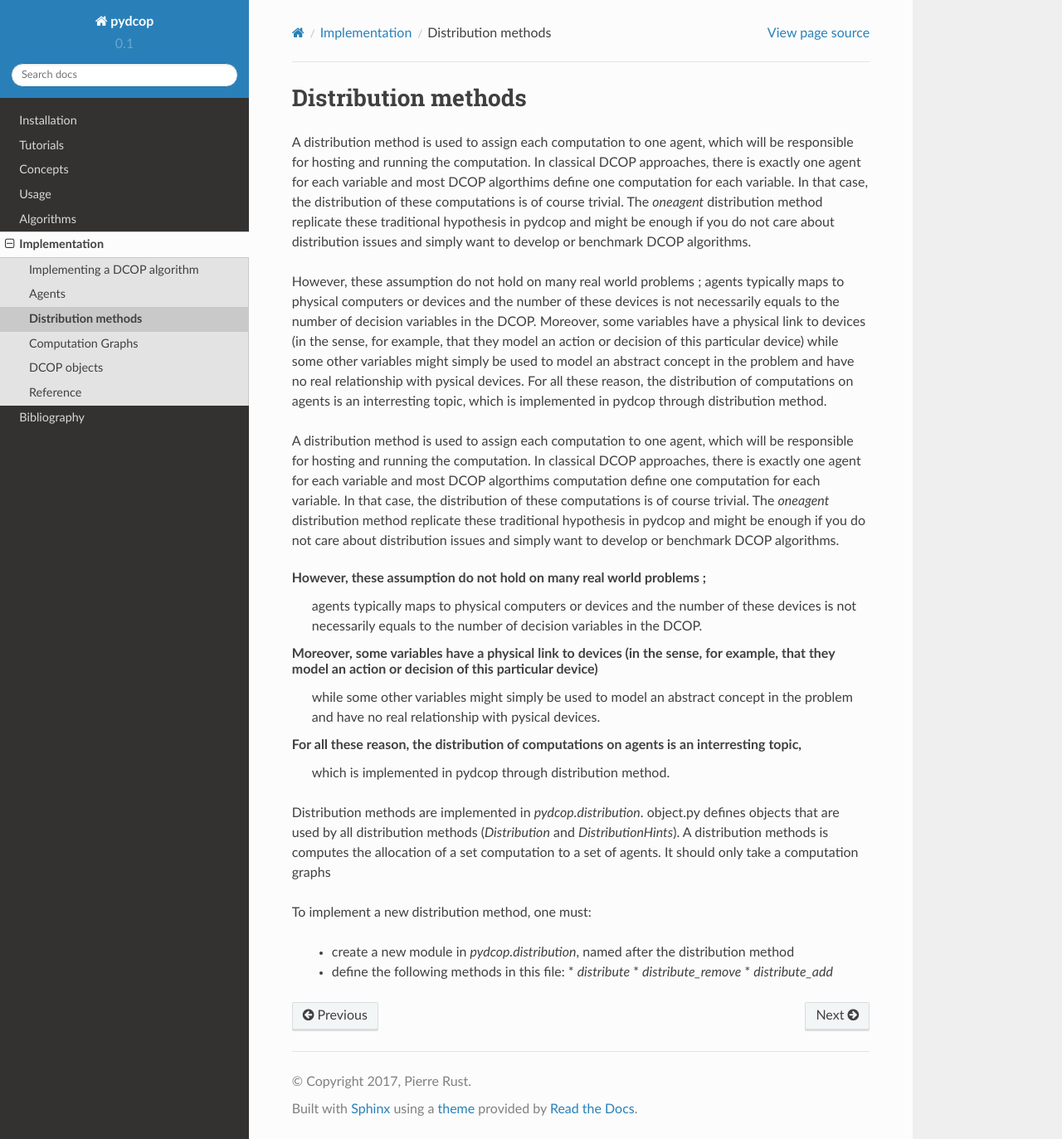
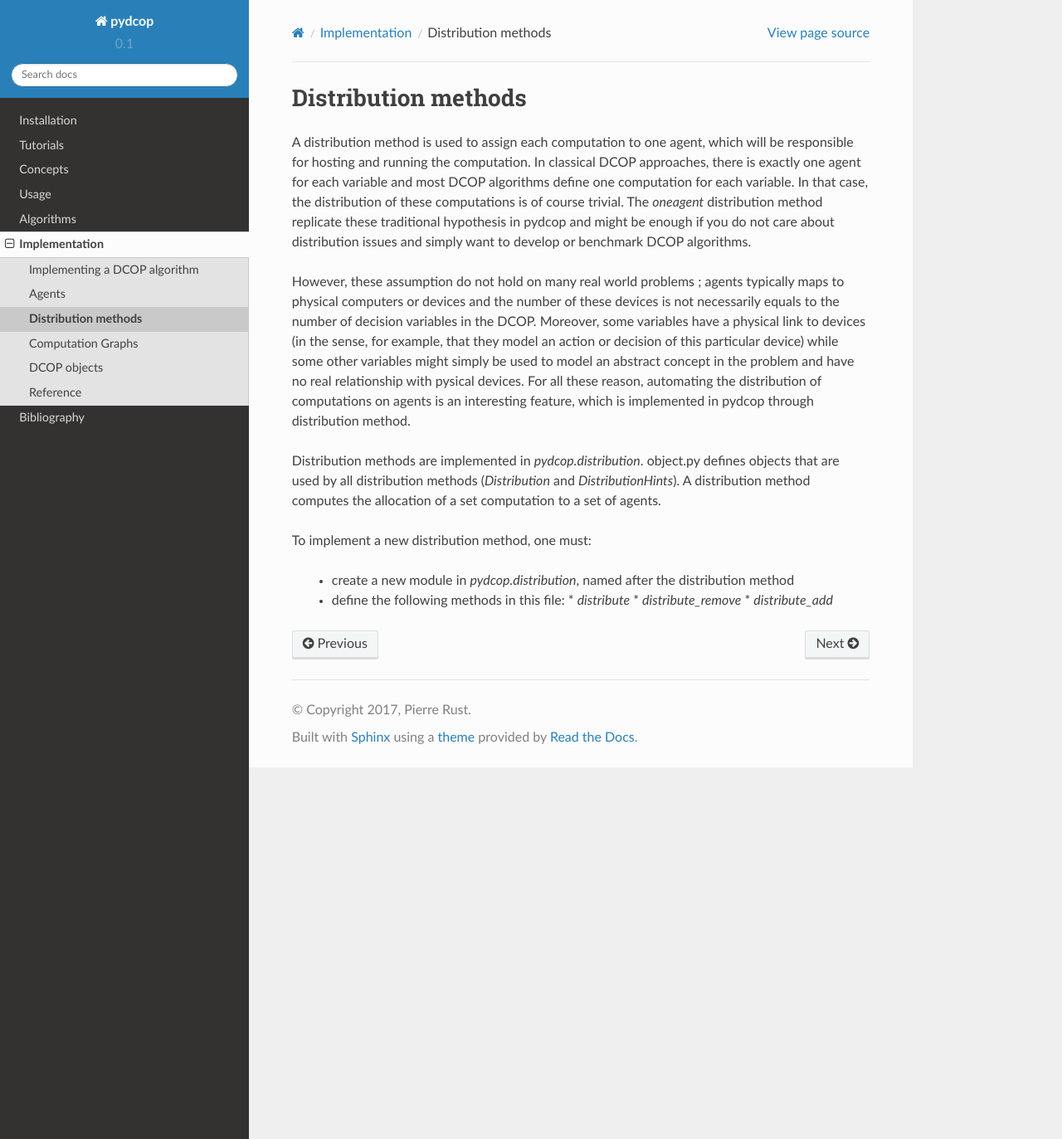
Before and after one commit to Orange-OpenSource/pyDcop, a Sphinx documentation site: the page built from docs/implementation/distributions.rst, in a window 1280 px wide and 1373 px high. Shown: the whole window at 83% size. Built offline with Sphinx 7.4.7 and the Read the Docs theme 2.0.0, drawn with Linux system fonts in a browser that asks for light colours.

```diff
--- a/docs/concepts/distribution.rst
+++ b/docs/concepts/distribution.rst
@@ -1,7 +1,7 @@
 
 .. _concepts_distribution:
 
-DCOP Computations distribution
+DCOP computation distribution
 ==============================
 
 
--- a/docs/concepts/graph_model.rst
+++ b/docs/concepts/graph_model.rst
@@ -48,13 +48,13 @@ As a classical constraint graph can only represents binary variable,
 pyDCOP uses an hyper-graph, where hyper-edges can represent n-ary constraints.
 
 The kind of graph is used by algorithms like
-:ref:`MGM <implementation_reference_algorithms_mgm>`
+:ref:`MGM <implementation_reference_algorithms_mgm>`,
 :ref:`DSA <implementation_reference_algorithms_dsa>`, etc.
 
 Factor graph
 ------------
 
-A factor graph is a bipartite graph where...
+A factor graph is a undirected bipartite graph in which vertices represent variables and constraints (called factors), and an edge exists between a variable and a constraint if the variable is in the scope of the constraint.
 
 This kind of graph is used by
 :ref:`MaxSum <implementation_reference_algorithms_maxsum>` and
--- a/docs/implementation/algorithms.rst
+++ b/docs/implementation/algorithms.rst
@@ -192,7 +192,7 @@ Distribution and deployment
 ----------------------------
 
 Your module must also provide a a few predefined utility methods, used to
-build and deploy your algorithm, and may define some optional method, used for
+build and deploy your algorithm, and may define some optional methods, used for
 deployment and distribution.
 
 The module of your algorithm **must** also have an attribute named ``GRAPH_TYPE`` which
--- a/docs/implementation/distributions.rst
+++ b/docs/implementation/distributions.rst
@@ -2,7 +2,7 @@ Distribution methods
 ====================
 
 A distribution method is used to assign each computation to one agent, which will be responsible for hosting and running the computation.
-In classical DCOP approaches, there is exactly one agent for each variable and most DCOP algorthims define one computation for each variable.
+In classical DCOP approaches, there is exactly one agent for each variable and most DCOP algorithms define one computation for each variable.
 In that case, the distribution of these computations is of course trivial.
 The `oneagent` distribution method replicate these traditional hypothesis in pydcop and might be enough
 if you do not care about distribution issues and simply want to develop or benchmark DCOP algorithms.
@@ -11,26 +11,13 @@ However, these assumption do not hold on many real world problems ;
 agents typically maps to physical computers or devices and the number of these devices is not necessarily equals to the number of decision variables in the DCOP.
 Moreover, some variables have a physical link to devices (in the sense, for example, that they model an action or decision of this particular device)
 while some other variables might simply be used to model an abstract concept in the problem and have no real relationship with pysical devices.
-For all these reason, the distribution of computations on agents is an interresting topic,
+For all these reason, automating the distribution of computations on agents is an interesting feature,
 which is implemented in pydcop through distribution method.
-
-
-A distribution method is used to assign each computation to one agent, which will be responsible for hosting and running the computation.
-In classical DCOP approaches, there is exactly one agent for each variable and most DCOP algorthims computation define one computation for each variable.
-In that case, the distribution of these computations is of course trivial.
-The `oneagent` distribution method replicate these traditional hypothesis in pydcop and might be enough if you do not care about distribution issues and simply want to develop or benchmark DCOP algorithms.
-
-However, these assumption do not hold on many real world problems ;
-  agents typically maps to physical computers or devices and the number of these devices is not necessarily equals to the number of decision variables in the DCOP.
-Moreover, some variables have a physical link to devices (in the sense, for example, that they model an action or decision of this particular device)
-  while some other variables might simply be used to model an abstract concept in the problem and have no real relationship with pysical devices.
-For all these reason, the distribution of computations on agents is an interresting topic,
-  which is implemented in pydcop through distribution method.
 
 
 Distribution methods are implemented in `pydcop.distribution`.
 object.py defines objects that are used by all distribution methods (`Distribution` and `DistributionHints`).
-A distribution methods is computes the allocation of a set computation to a set of agents. It should only take a computation graphs
+A distribution method computes the allocation of a set computation to a set of agents.
 
 To implement a new distribution method, one must:
 
```
Also changed, not shown: docs/tutorials/analysing_results.rst (+4 -4 lines), docs/tutorials/deploying_on_machines.rst (+5 -5 lines).
